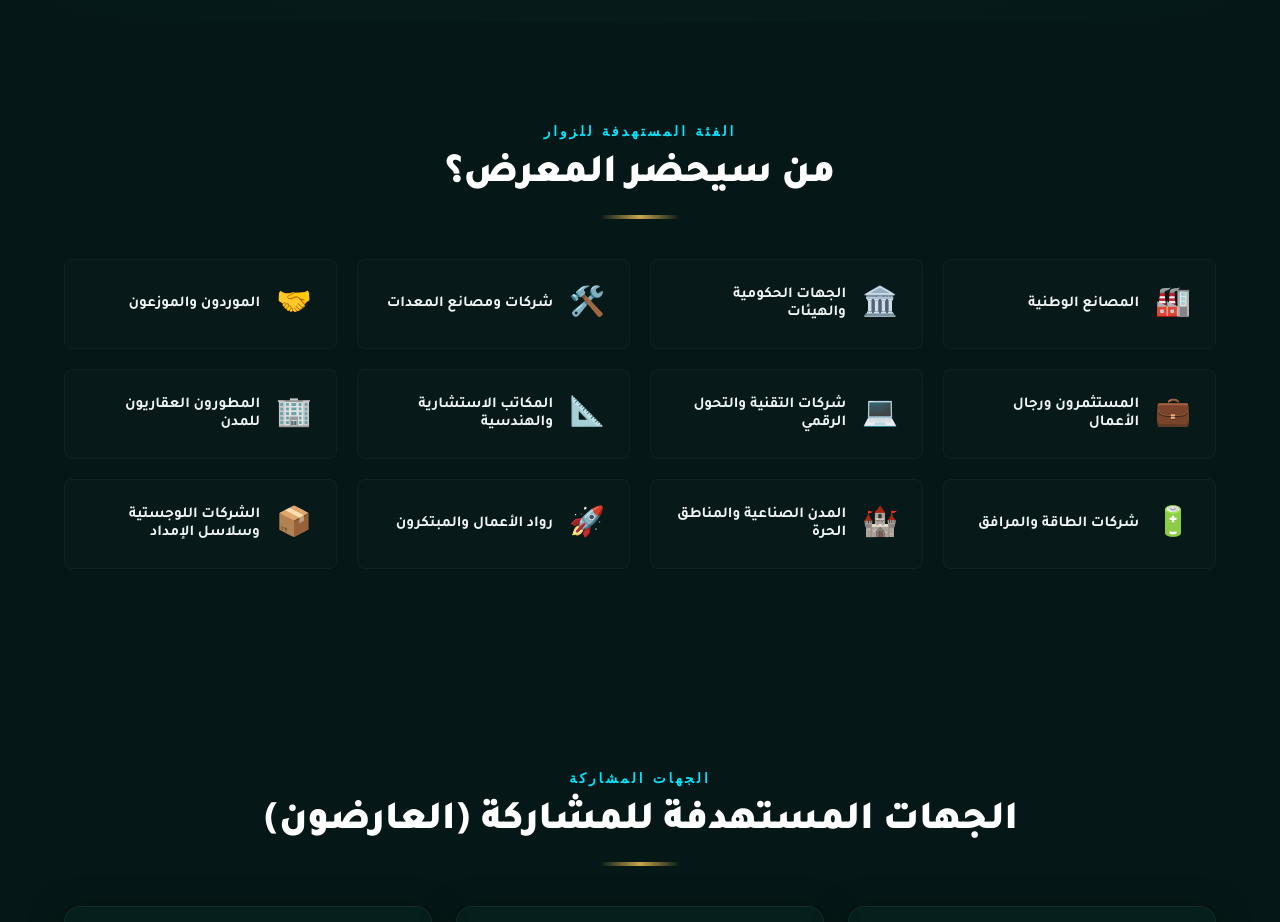
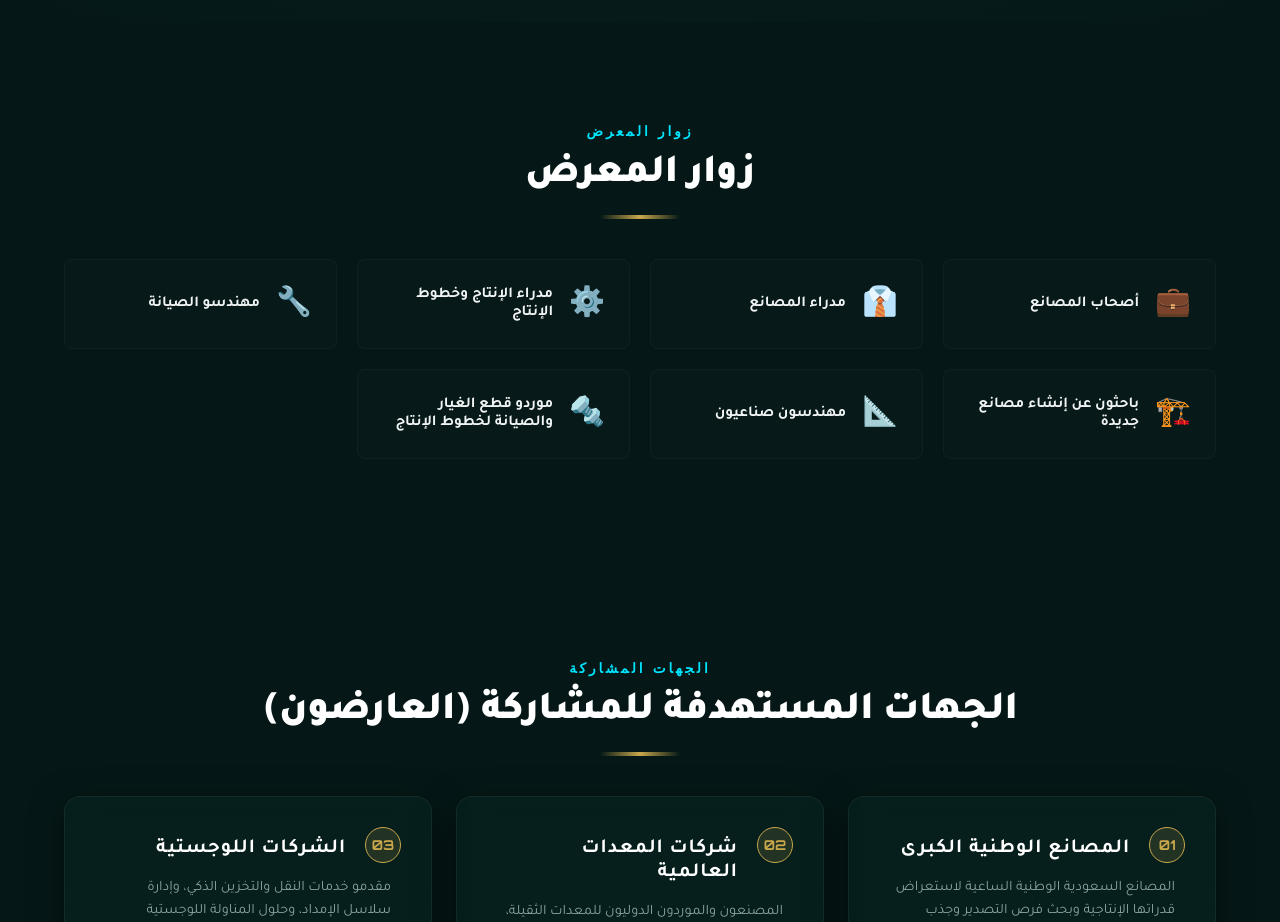
Before and after one commit to greenproksa1-cmyk/iies-expo-2026, a website built with Vite: page index.html in a window 1280 px wide. Shown: the part 3940-4862 px from the top of the page. Built offline with nearby package versions, Linux system fonts and the light colour scheme; animation ran at ten frames a second.

Commit message:
Initial commit

```diff
--- a/index.html
+++ b/index.html
@@ -827,12 +827,12 @@
         <div class="container">
           <div class="section-header text-center scroll-anim fade-in">
             <div class="section-tag">
-              <span class="ar-only">الفئة المستهدفة للزوار</span>
-              <span class="en-only">VISITOR TARGET AUDIENCE</span>
+              <span class="ar-only">زوار المعرض</span>
+              <span class="en-only">EXHIBITION VISITORS</span>
             </div>
             <h2 class="section-title">
-              <span class="ar-only">من سيحضر المعرض؟</span>
-              <span class="en-only">Who Will Attend IIES EXPO 2026?</span>
+              <span class="ar-only">زوار المعرض</span>
+              <span class="en-only">Exhibition Visitors</span>
             </h2>
             <div class="title-underline center"></div>
           </div>
@@ -841,109 +841,64 @@
 
             <!-- Item 1 -->
             <div class="audience-item scroll-anim slide-up">
-              <div class="audience-icon">🏭</div>
+              <div class="audience-icon">💼</div>
               <span class="audience-label">
-                <span class="ar-only">المصانع الوطنية</span>
-                <span class="en-only">National Factories</span>
+                <span class="ar-only">أصحاب المصانع</span>
+                <span class="en-only">Factory Owners</span>
               </span>
             </div>
 
             <!-- Item 2 -->
             <div class="audience-item scroll-anim slide-up delay-100">
-              <div class="audience-icon">🏛️</div>
+              <div class="audience-icon">👔</div>
               <span class="audience-label">
-                <span class="ar-only">الجهات الحكومية والهيئات</span>
-                <span class="en-only">Government Entities</span>
+                <span class="ar-only">مدراء المصانع</span>
+                <span class="en-only">Factory Managers</span>
               </span>
             </div>
 
             <!-- Item 3 -->
             <div class="audience-item scroll-anim slide-up delay-200">
-              <div class="audience-icon">🛠️</div>
+              <div class="audience-icon">⚙️</div>
               <span class="audience-label">
-                <span class="ar-only">شركات ومصانع المعدات</span>
-                <span class="en-only">Equipment Manufacturers</span>
+                <span class="ar-only">مدراء الإنتاج وخطوط الإنتاج</span>
+                <span class="en-only">Production & Production Line Managers</span>
               </span>
             </div>
 
             <!-- Item 4 -->
             <div class="audience-item scroll-anim slide-up delay-300">
-              <div class="audience-icon">🤝</div>
+              <div class="audience-icon">🔧</div>
               <span class="audience-label">
-                <span class="ar-only">الموردون والموزعون</span>
-                <span class="en-only">Suppliers & Distributors</span>
+                <span class="ar-only">مهندسو الصيانة</span>
+                <span class="en-only">Maintenance Engineers</span>
               </span>
             </div>
 
             <!-- Item 5 -->
             <div class="audience-item scroll-anim slide-up">
-              <div class="audience-icon">💼</div>
+              <div class="audience-icon">🏗️</div>
               <span class="audience-label">
-                <span class="ar-only">المستثمرون ورجال الأعمال</span>
-                <span class="en-only">Investors & VCs</span>
+                <span class="ar-only">باحثون عن إنشاء مصانع جديدة</span>
+                <span class="en-only">Investors Seeking to Establish New Factories</span>
               </span>
             </div>
 
             <!-- Item 6 -->
             <div class="audience-item scroll-anim slide-up delay-100">
-              <div class="audience-icon">💻</div>
+              <div class="audience-icon">📐</div>
               <span class="audience-label">
-                <span class="ar-only">شركات التقنية والتحول الرقمي</span>
-                <span class="en-only">Tech Solutions Providers</span>
+                <span class="ar-only">مهندسون صناعيون</span>
+                <span class="en-only">Industrial Engineers</span>
               </span>
             </div>
 
             <!-- Item 7 -->
             <div class="audience-item scroll-anim slide-up delay-200">
-              <div class="audience-icon">📐</div>
+              <div class="audience-icon">🔩</div>
               <span class="audience-label">
-                <span class="ar-only">المكاتب الاستشارية والهندسية</span>
-                <span class="en-only">Engineering Consultants</span>
-              </span>
-            </div>
-
-            <!-- Item 8 -->
-            <div class="audience-item scroll-anim slide-up delay-300">
-              <div class="audience-icon">🏢</div>
-              <span class="audience-label">
-                <span class="ar-only">المطورون العقاريون للمدن</span>
-                <span class="en-only">Industrial Developers</span>
-              </span>
-            </div>
-
-            <!-- Item 9 -->
-            <div class="audience-item scroll-anim slide-up">
-              <div class="audience-icon">🔋</div>
-              <span class="audience-label">
-                <span class="ar-only">شركات الطاقة والمرافق</span>
-                <span class="en-only">Energy & Utility Corporates</span>
-              </span>
-            </div>
-
-            <!-- Item 10 -->
-            <div class="audience-item scroll-anim slide-up delay-100">
-              <div class="audience-icon">🏰</div>
-              <span class="audience-label">
-                <span class="ar-only">المدن الصناعية والمناطق الحرة</span>
-                <span class="en-only">Industrial City Authorities</span>
-              </span>
-            </div>
-
-            <!-- Item 11 -->
-            <div class="audience-item scroll-anim slide-up delay-200">
-              <div class="audience-icon">🚀</div>
-              <span class="audience-label">
-                <span class="ar-only">رواد الأعمال والمبتكرون</span>
-                <span class="en-only">Tech Entrepreneurs</span>
-              </span>
-            </div>
-
-            <!-- Item 12 -->
-            <div class="audience-item scroll-anim slide-up delay-300">
-              <div class="audience-icon">📦</div>
-              <span class="audience-label">
-                <span class="ar-only">الشركات اللوجستية وسلاسل الإمداد</span>
-                <span class="en-only">Logistics & Supply Chain</span>
+                <span class="ar-only">موردو قطع الغيار والصيانة لخطوط الإنتاج</span>
+                <span class="en-only">Spare Parts & Maintenance Suppliers for Production Lines</span>
               </span>
             </div>
 
```
